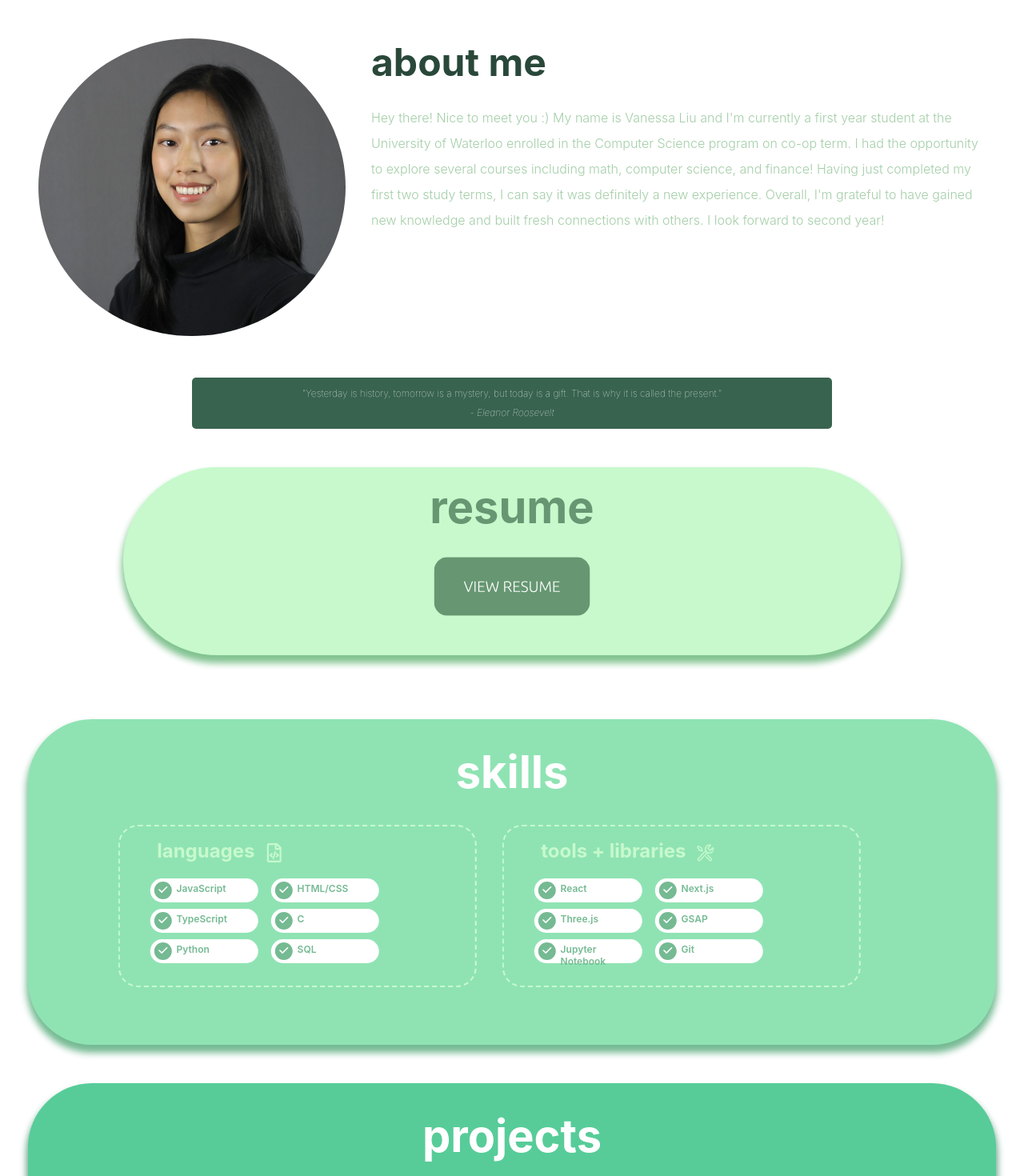
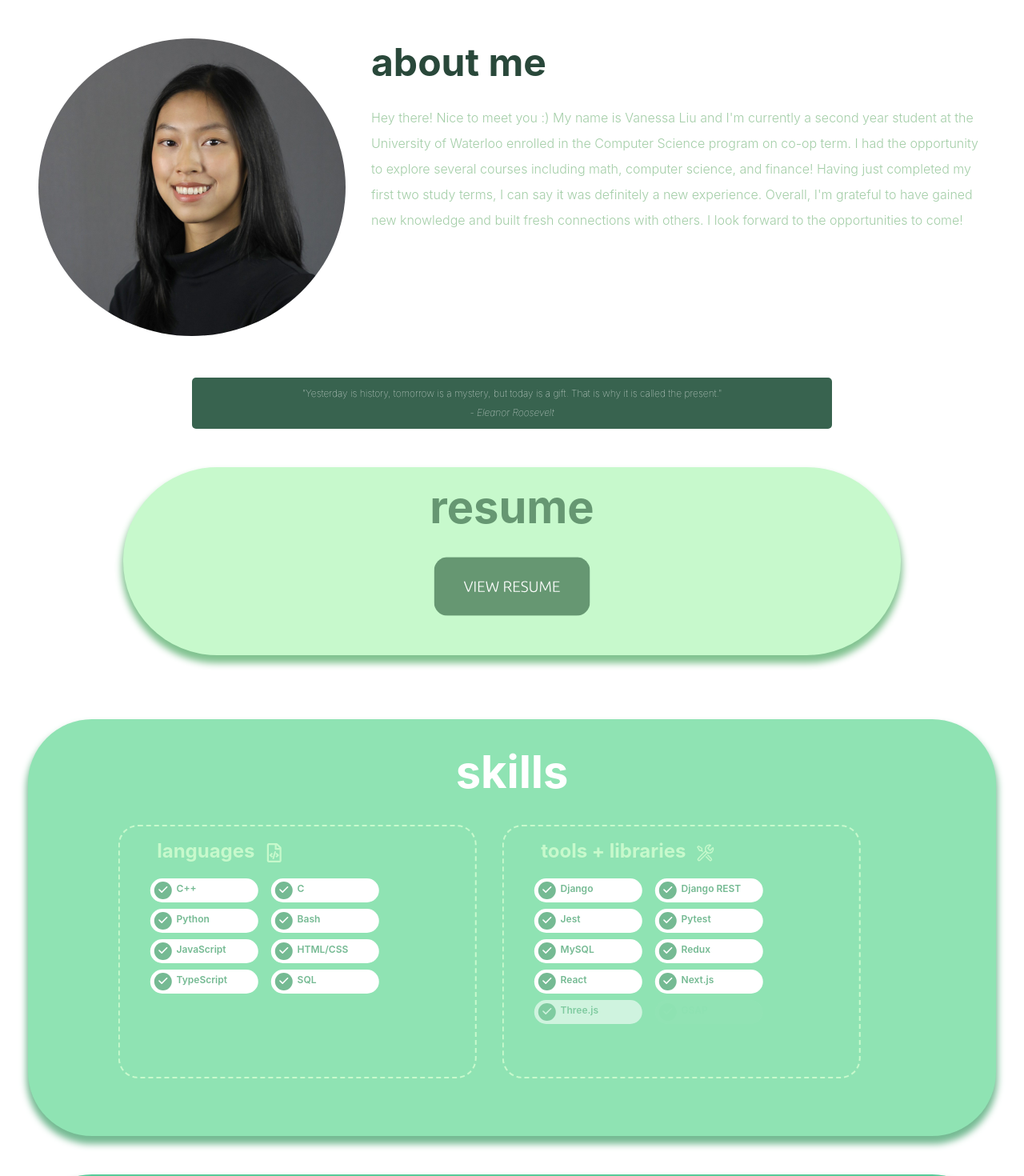
Before and after one commit to NessaLiu/nessaliu.github.io, a React (Create React App) app: page / in a window 1280 px wide. Shown: the part 320-1790 px from the top of the page at 80% size. Built offline with nearby package versions, Linux system fonts and the light colour scheme.

Commit message:
2B-update-website: Update skills and intro info

```diff
--- a/src/components/Intro/Intro.jsx
+++ b/src/components/Intro/Intro.jsx
@@ -65,13 +65,13 @@ const Intro = () => {
           </h1>
           <p ref={descRef} className="about-me-content">
             Hey there! Nice to meet you :) My name is Vanessa Liu and I'm
-            currently a first year student at the University of Waterloo
+            currently a second year student at the University of Waterloo
             enrolled in the Computer Science program on co-op term. I had the
             opportunity to explore several courses including math, computer
             science, and finance! Having just completed my first two study
             terms, I can say it was definitely a new experience. Overall, I'm
             grateful to have gained new knowledge and built fresh connections
-            with others. I look forward to second year!
+            with others. I look forward to the opportunities to come!
           </p>
         </div>
       </div>
--- a/src/data/data.js
+++ b/src/data/data.js
@@ -61,6 +61,6 @@ export const skills = {
     title: "skills",
     subtitleOne: "languages",
     subtitleTwo: "tools + libraries",
-    languages: ["JavaScript", "HTML/CSS", "TypeScript", "C", "Python", "SQL"],
-    toolsAndLibraries: ["React", "Next.js", "Three.js", "GSAP", "Jupyter Notebook", "Git"]
+    languages: ["C++", "C", "Python", "Bash", "JavaScript", "HTML/CSS", "TypeScript", "SQL"],
+    toolsAndLibraries: ["Django", "Django REST", "Jest", "Pytest", "MySQL", "Redux", "React", "Next.js", "Three.js", "GSAP", "Git"]
 }
```
Also changed, not shown: src/components/Skills/skills.jsx (+0 -19 lines).
